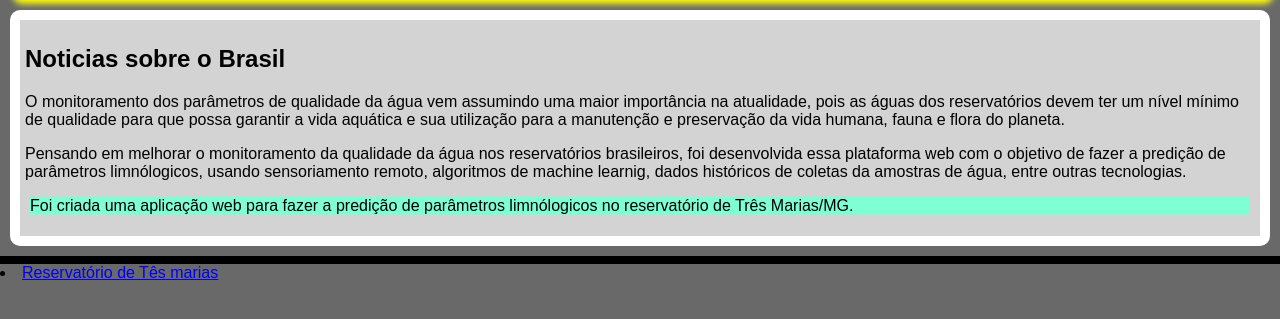
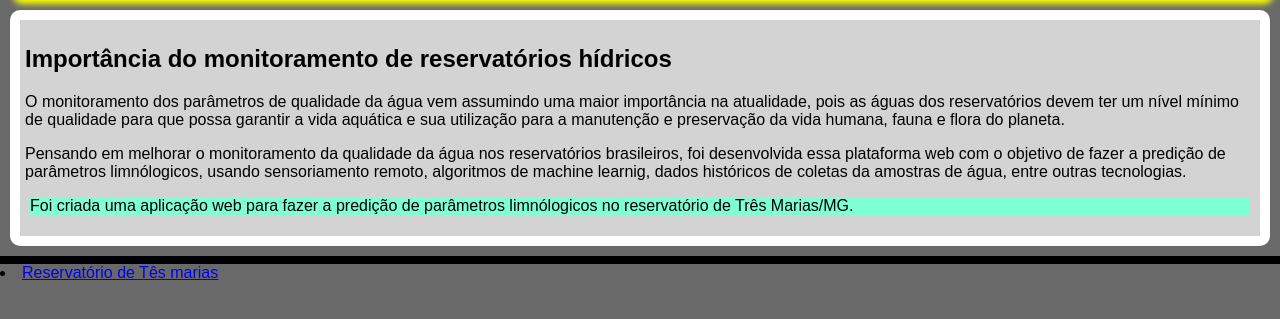
Before and after one commit to maycongabriel28/Desenvolvimento_web_scikitLearn, a Flask app: page / in a window 1280 px wide. Shown: the part 110-429 px from the top of the page. Run offline with Flask 2, Linux system fonts and the light colour scheme.

Commit message:
Update principal.html

```diff
--- a/templates/principal.html
+++ b/templates/principal.html
@@ -13,7 +13,7 @@
 
     <section id="noticias">
         <article> <!-- conten um conteúdo que pode ser lido de forma independente -->
-            <h2>Noticias sobre o Brasil</h2>
+            <h2>Importância do monitoramento de reservatórios hídricos</h2>
 
             <p>O monitoramento dos parâmetros de qualidade da água vem assumindo uma maior importância na atualidade, pois as águas dos reservatórios devem ter um nível mínimo de qualidade para que possa garantir a vida aquática e sua utilização para a manutenção e preservação da vida humana, fauna e flora do planeta.</p>
 
```
